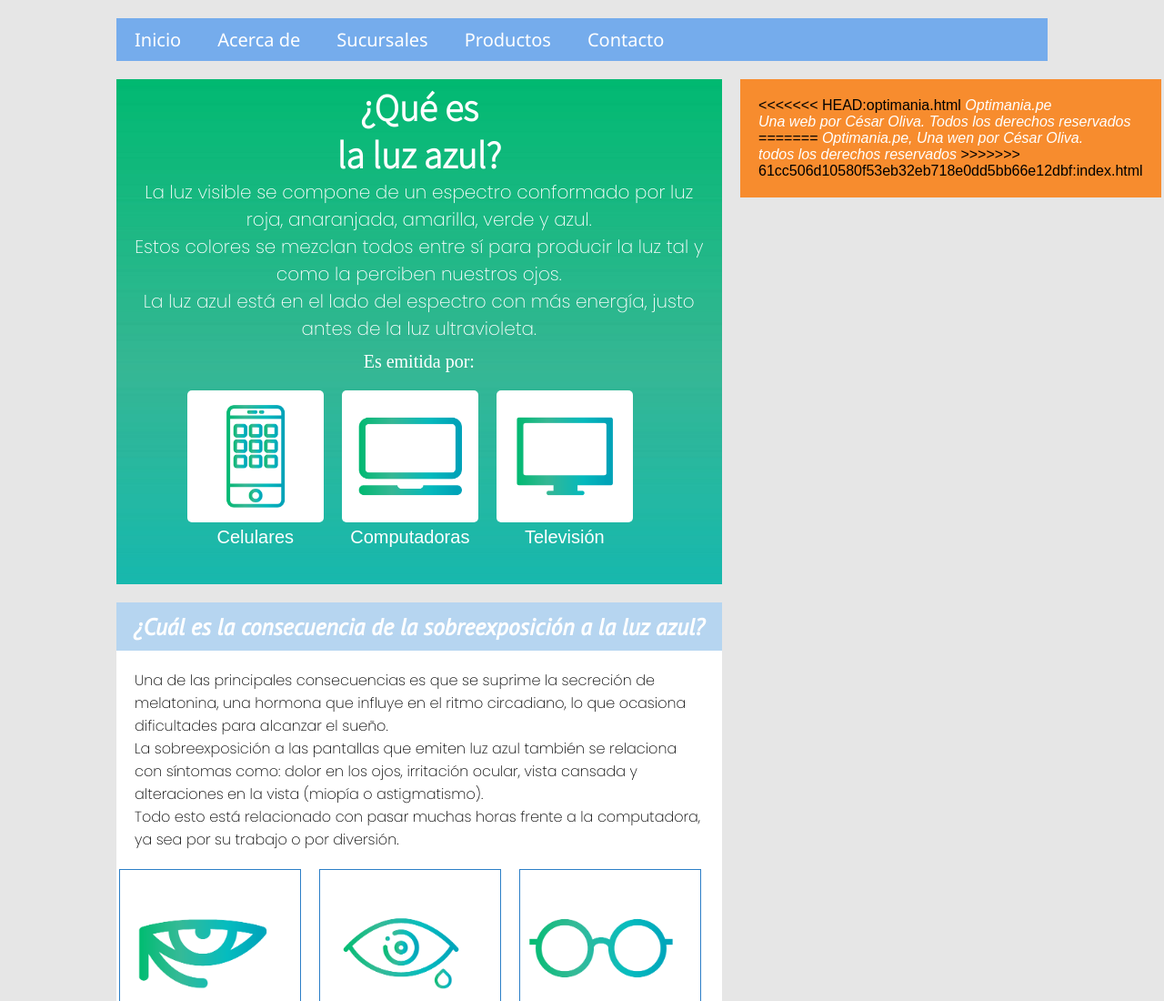
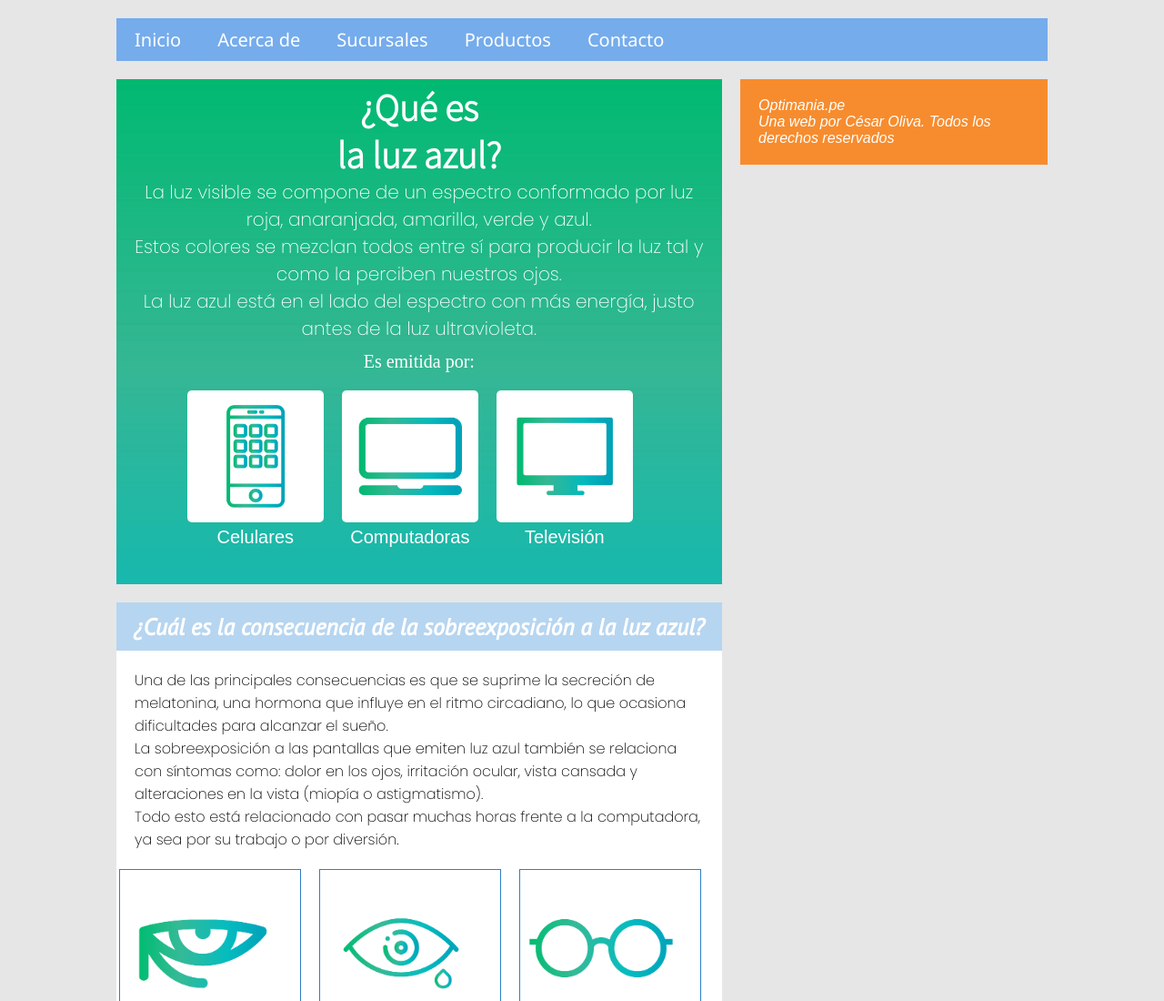
Before and after one commit to CesarOliva/Optimania, a plain HTML site: page index.html in a window 1280 px wide. Shown: the top 1100 px of the page at 91% size. Drawn offline with nearby package versions, Linux system fonts and the light colour scheme.

Commit message:
Terminando web

```diff
--- a/index.html
+++ b/index.html
@@ -195,11 +195,7 @@
 
     <section class="left">
         <aside class="aside">
-<<<<<<< HEAD:optimania.html
             <i class="derechos">Optimania.pe<br>Una web por César Oliva. Todos los derechos reservados</i>
-=======
-            <i class="derechos">Optimania.pe, Una wen por César Oliva.<br>todos los derechos reservados</i>
->>>>>>> 61cc506d10580f53eb32eb718e0dd5bb66e12dbf:index.html
         </aside>
     </section>
 
```
